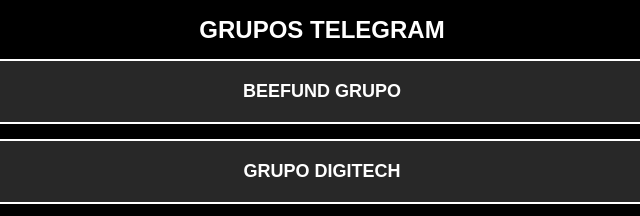
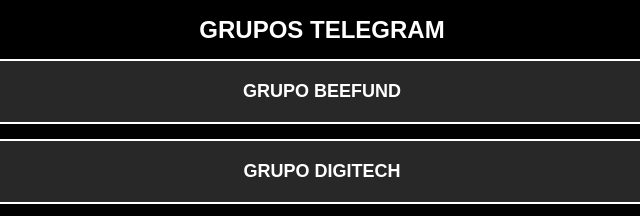
Before and after one commit to kingprojetos/meus-site, a plain HTML site: page index.html in a window 1280 px wide. Shown: the part 183-399 px from the top of the page, 318-958 px from the left. Drawn offline with Linux system fonts and the light colour scheme.

Commit message:
Update index.html

```diff
--- a/index.html
+++ b/index.html
@@ -63,7 +63,7 @@
 
     <a href="https://t.me/beefund_gtexbrasil" class="button">
         <img src="imagens/g1.jpg" alt="BEEFUND">
-        BEEFUND GRUPO
+       GRUPO BEEFUND
     </a>
 
     <a href="https://t.me/digitechofc" class="button">
```
